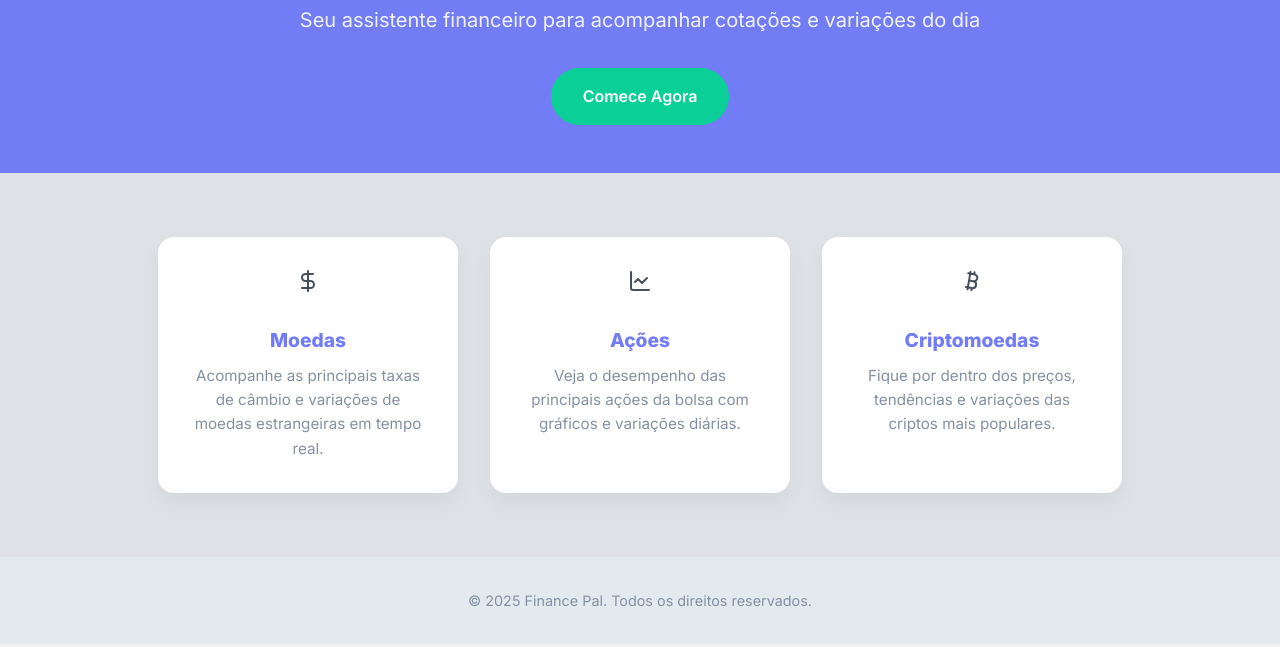
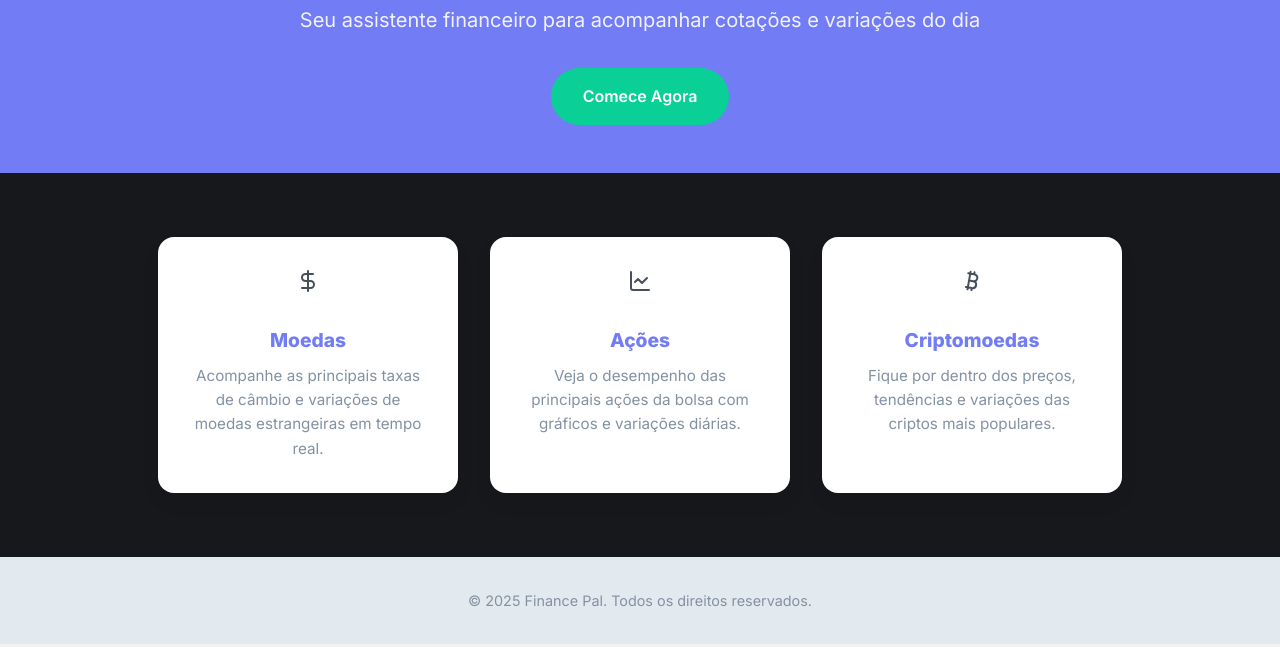
Before and after one commit to LMansoldo/finance-lp, a plain HTML site: page index.html in a window 1280 px wide. Shown: the part 153-800 px from the top of the page. Drawn offline with nearby package versions, Linux system fonts and the light colour scheme.

Commit message:
fix: changing bg color

```diff
--- a/index.html
+++ b/index.html
@@ -89,7 +89,7 @@
       justify-content: center;
       gap: 2rem;
       padding: 4rem 1rem;
-      background-color: var(--light);
+      background-color: rgb(22 24 27 / var(--tw-bg-opacity, 1));
     }
 
     .feature {
```
